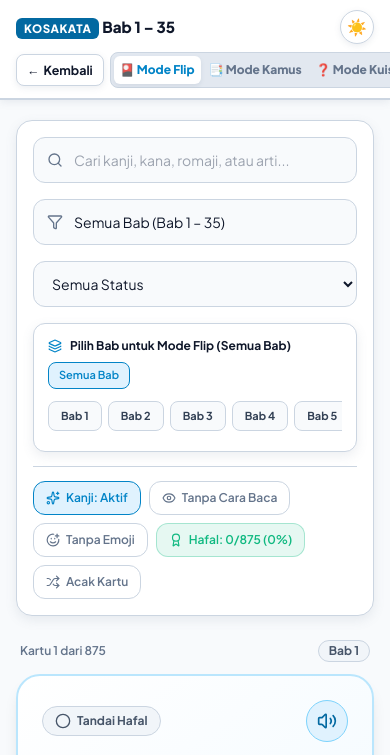
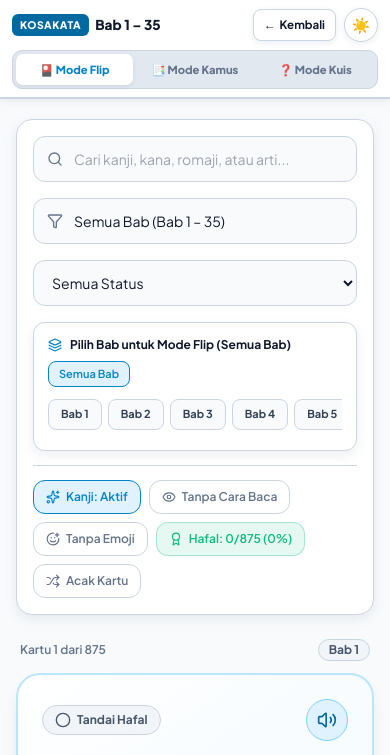
Before and after one commit to vorstcavry/belajar-bahasa-jepang, a plain HTML site: page menu/e-card-kotoba/kosakata.html in a window 390 px wide. Shown: the top 755 px of the page. Drawn offline with nearby package versions, Linux system fonts and the light colour scheme.

Commit message:
Refactor header for responsive design and styling

```diff
--- a/menu/e-card-kotoba/kosakata.html
+++ b/menu/e-card-kotoba/kosakata.html
@@ -132,17 +132,21 @@
       transition: background-color 0.2s ease, border-color 0.2s ease, color 0.2s ease;
     }
 
-    /* ================= HEADER BAWAAN TEST123 + MENU KUIS ================= */
+    /* ================= HEADER RESPONSIF UNTUK SEMUA DEVICE ================= */
     .app-header {
       background: var(--app-header-bg);
       border-bottom: 2px solid var(--border);
-      padding: 10px 16px;
+      padding-top: max(10px, env(safe-area-inset-top));
+      padding-bottom: 10px;
+      padding-left: max(16px, env(safe-area-inset-left));
+      padding-right: max(16px, env(safe-area-inset-right));
       position: sticky;
       top: 0;
       z-index: 100;
       box-shadow: 0 2px 8px var(--shadow-color);
       transition: transform 0.3s cubic-bezier(0.4, 0, 0.2, 1), background-color 0.2s ease;
       will-change: transform;
+      width: 100%;
     }
 
     .app-header.header-hidden {
@@ -150,12 +154,20 @@
     }
 
     .header-inner {
-      max-width: 1000px;
+      max-width: 1024px;
       margin: 0 auto;
       display: flex;
       justify-content: space-between;
       align-items: center;
-      gap: 8px;
+      gap: 12px;
+    }
+
+    .header-top-row {
+      display: flex;
+      align-items: center;
+      justify-content: space-between;
+      gap: 10px;
+      flex-shrink: 0;
     }
 
     .brand-title {
@@ -163,20 +175,21 @@
       align-items: center;
       gap: 6px;
       white-space: nowrap;
+      min-width: 0;
     }
 
     .brand-badge {
       background: var(--primary-dark);
       color: #ffffff;
       font-weight: 800;
-      font-size: 0.72rem;
+      font-size: clamp(0.65rem, 1.5vw, 0.72rem);
       padding: 3px 8px;
       border-radius: 6px;
       letter-spacing: 0.5px;
     }
 
     .brand-text {
-      font-size: 0.95rem;
+      font-size: clamp(0.85rem, 2vw, 0.98rem);
       font-weight: 800;
       color: var(--text);
     }
@@ -184,24 +197,33 @@
     .header-actions {
       display: flex;
       align-items: center;
-      gap: 6px;
+      gap: 8px;
+      flex: 1;
+      justify-content: flex-end;
+      min-width: 0;
     }
 
     .btn-back-hub {
       display: inline-flex;
       align-items: center;
+      justify-content: center;
       gap: 4px;
       background: var(--card-bg);
       border: 1.5px solid var(--border);
       color: var(--text);
       font-weight: 700;
-      font-size: 0.78rem;
+      font-size: clamp(0.72rem, 1.8vw, 0.78rem);
       padding: 6px 10px;
       border-radius: 8px;
       text-decoration: none;
       box-shadow: 0 2px 6px var(--shadow-color);
-      transition: transform 0.2s ease;
+      transition: transform 0.2s ease, border-color 0.2s ease;
       white-space: nowrap;
+      flex-shrink: 0;
+    }
+
+    .btn-back-hub:hover {
+      border-color: var(--primary);
     }
 
     .theme-toggle-btn {
@@ -216,31 +238,41 @@
       justify-content: center;
       cursor: pointer;
       box-shadow: 0 2px 6px var(--shadow-color);
-      font-size: 1rem;
+      font-size: 0.95rem;
       user-select: none;
       flex-shrink: 0;
+      transition: transform 0.2s ease, border-color 0.2s ease;
+    }
+
+    .theme-toggle-btn:hover {
+      border-color: var(--primary);
     }
 
     .view-mode-tabs {
       display: flex;
       background: var(--view-tab-bg);
       padding: 3px;
-      border-radius: 8px;
-      gap: 2px;
+      border-radius: 10px;
+      gap: 3px;
       border: 1px solid var(--border);
+      min-width: 0;
     }
 
     .btn-view-mode {
-      padding: 5px 10px;
+      padding: 6px 12px;
       border: none;
       background: transparent;
-      border-radius: 6px;
-      font-size: 0.75rem;
+      border-radius: 7px;
+      font-size: clamp(0.7rem, 1.8vw, 0.78rem);
       font-weight: 800;
       color: var(--subtext);
       cursor: pointer;
       transition: all 0.2s;
       white-space: nowrap;
+      display: inline-flex;
+      align-items: center;
+      justify-content: center;
+      gap: 4px;
     }
 
     .btn-view-mode.active {
@@ -249,26 +281,51 @@
       box-shadow: 0 2px 4px var(--shadow-color);
     }
 
-    @media (max-width: 640px) {
+    @media (max-width: 768px) {
+      .app-header {
+        padding-top: max(8px, env(safe-area-inset-top));
+        padding-bottom: 8px;
+        padding-left: max(12px, env(safe-area-inset-left));
+        padding-right: max(12px, env(safe-area-inset-right));
+      }
       .header-inner {
         flex-direction: column;
         align-items: stretch;
         gap: 8px;
       }
-      .brand-title {
-        justify-content: space-between;
+      .header-top-row {
+        width: 100%;
       }
       .header-actions {
-        justify-content: space-between;
+        width: 100%;
+        justify-content: stretch;
       }
       .view-mode-tabs {
+        width: 100%;
         flex: 1;
-        justify-content: center;
       }
       .btn-view-mode {
         flex: 1;
-        text-align: center;
-        padding: 5px 6px;
+        padding: 7px 6px;
+      }
+    }
+
+    @media (max-width: 380px) {
+      .brand-badge {
+        padding: 2px 6px;
+      }
+      .btn-back-hub {
+        padding: 5px 8px;
+      }
+      .theme-toggle-btn {
+        width: 30px;
+        height: 30px;
+        font-size: 0.85rem;
+      }
+      .btn-view-mode {
+        padding: 6px 4px;
+        font-size: 0.68rem;
+        gap: 2px;
       }
     }
 
@@ -403,21 +460,27 @@
 </head>
 <body class="min-h-screen font-sans">
 
-  <!-- HEADER ATAS BAWAAN TEST123 + MENU KUIS -->
+  <!-- HEADER ATAS RESPONSIF UNTUK SEMUA DEVICE -->
   <header class="app-header" id="mainHeader">
     <div class="header-inner">
-      <div class="brand-title">
-        <div>
+      <div class="header-top-row">
+        <div class="brand-title">
           <span class="brand-badge">KOSAKATA</span>
           <span class="brand-text">Bab 1 – 35</span>
         </div>
-        <button class="theme-toggle-btn" id="themeToggleBtn" type="button" title="Ubah Tema">
-          <span id="themeIcon">🌙</span>
-        </button>
+
+        <div class="flex items-center gap-2 md:hidden">
+          <a href="/belajar-bahasa-jepang/menu/e-card-kotoba/e-card-kotoba.html" class="btn-back-hub">
+            <span>←</span> Kembali
+          </a>
+          <button class="theme-toggle-btn" id="themeToggleBtnMobile" type="button" title="Ubah Tema">
+            <span class="theme-icon-display">🌙</span>
+          </button>
+        </div>
       </div>
 
       <div class="header-actions">
-        <a href="/belajar-bahasa-jepang/menu/e-card-kotoba/e-card-kotoba.html" class="btn-back-hub">
+        <a href="/belajar-bahasa-jepang/menu/e-card-kotoba/e-card-kotoba.html" class="btn-back-hub hidden md:inline-flex">
           <span>←</span> Kembali
         </a>
 
@@ -426,6 +489,10 @@
           <button class="btn-view-mode" id="tab-dictionary" type="button">📑 Mode Kamus</button>
           <button class="btn-view-mode" id="tab-quiz" type="button">❓ Mode Kuis</button>
         </div>
+
+        <button class="theme-toggle-btn hidden md:flex" id="themeToggleBtn" type="button" title="Ubah Tema">
+          <span class="theme-icon-display">🌙</span>
+        </button>
       </div>
     </div>
   </header>
@@ -1863,18 +1930,19 @@
       // Sinkronisasi tema gelap / terang
       const htmlEl = document.documentElement;
       const bodyEl = document.body;
-      const themeIcon = document.getElementById('themeIcon');
+      const iconText = state.darkMode ? '🌙' : '☀️';
       if (state.darkMode) {
         htmlEl.classList.add('dark');
         htmlEl.classList.remove('light-theme');
         if (bodyEl) bodyEl.classList.remove('light-theme');
-        if (themeIcon) themeIcon.textContent = '🌙';
       } else {
         htmlEl.classList.remove('dark');
         htmlEl.classList.add('light-theme');
         if (bodyEl) bodyEl.classList.add('light-theme');
-        if (themeIcon) themeIcon.textContent = '☀️';
-      }
+      }
+      document.querySelectorAll('.theme-icon-display').forEach((el) => {
+        el.textContent = iconText;
+      });
 
       // Progres Hafalan
       const totalCount = VOCAB_DATA.length;
@@ -2305,11 +2373,16 @@
         babSelect.appendChild(opt);
       });
 
-      // Toggle Dark Mode bawaan header test123
-      document.getElementById('themeToggleBtn').addEventListener('click', () => {
-        state.darkMode = !state.darkMode;
-        savePreferences();
-        renderAll();
+      // Toggle Dark Mode untuk Mobile & Desktop
+      ['themeToggleBtn', 'themeToggleBtnMobile'].forEach((btnId) => {
+        const btn = document.getElementById(btnId);
+        if (btn) {
+          btn.addEventListener('click', () => {
+            state.darkMode = !state.darkMode;
+            savePreferences();
+            renderAll();
+          });
+        }
       });
 
       // Auto-hide header bawaan test123 saat scroll
```
